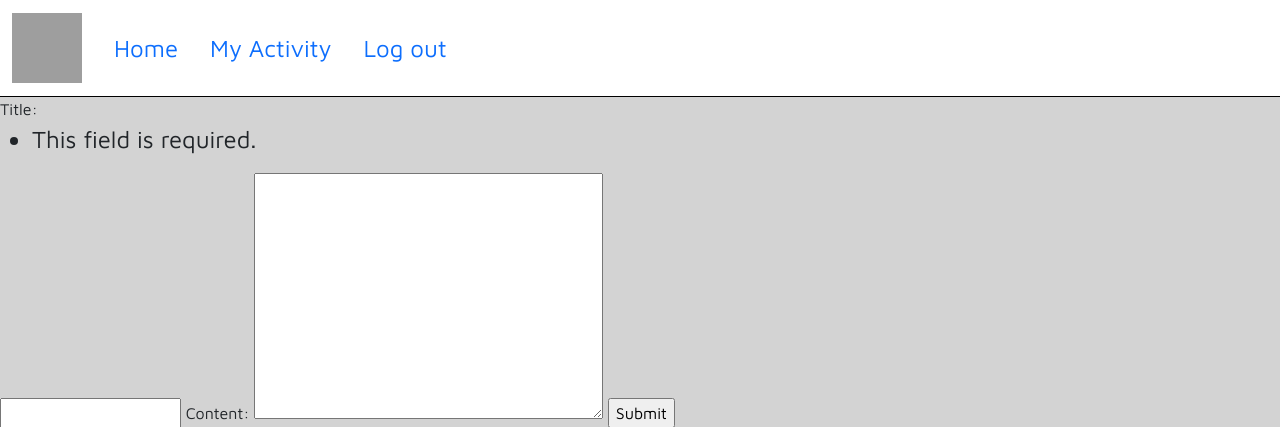
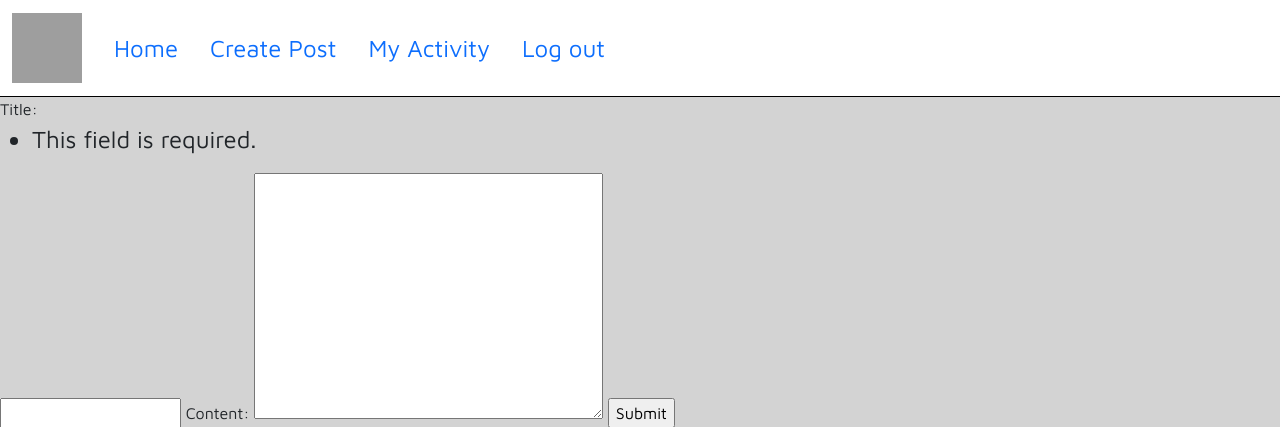
Before and after one commit to Ksson96/the-we-forum, a Django app: page /create_post in a window 1280 px wide. Shown: the top 427 px of the page. Run offline with Django 4.2, Linux system fonts and the light colour scheme; the visitor is signed in with stand-in values (Sample User, id 1); some libraries are stand-ins or nearby versions; grey boxes are pictures that could not be loaded.

Commit message:
Add Create Post link for logged in user

```diff
--- a/templates/base.html
+++ b/templates/base.html
@@ -34,6 +34,9 @@
                     {% if request.user.is_authenticated %}
 
                     <li class="nav-item">
+                        <a class="nav-link" href="{% url 'create_post' %}">Create Post</a>
+                    </li>
+                    <li class="nav-item">
                         <a class="nav-link" href="#">My Activity</a>
                     </li>
                     <li class="nav-item">
@@ -46,7 +49,7 @@
                         <a class="nav-link" href="{% url 'account_login' %}">Log in</a>
                     </li>
                     <li class="nav-item">
-                        <a class="nav-link disabled" href="{% url 'account_signup' %}">Sign up</a>
+                        <a class="nav-link" href="{% url 'account_signup' %}">Sign up</a>
                     </li>
                     {% endif %}
                 </ul>
```
